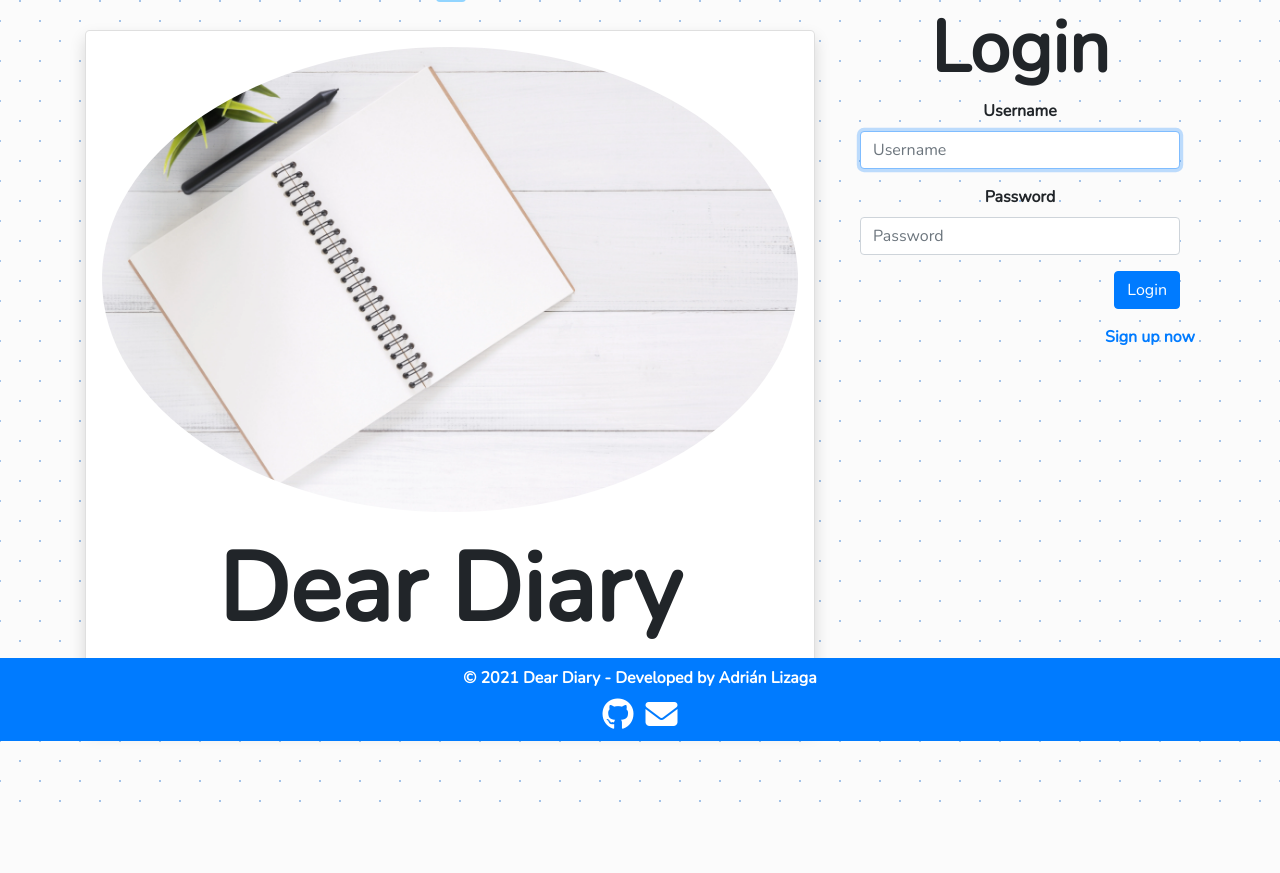
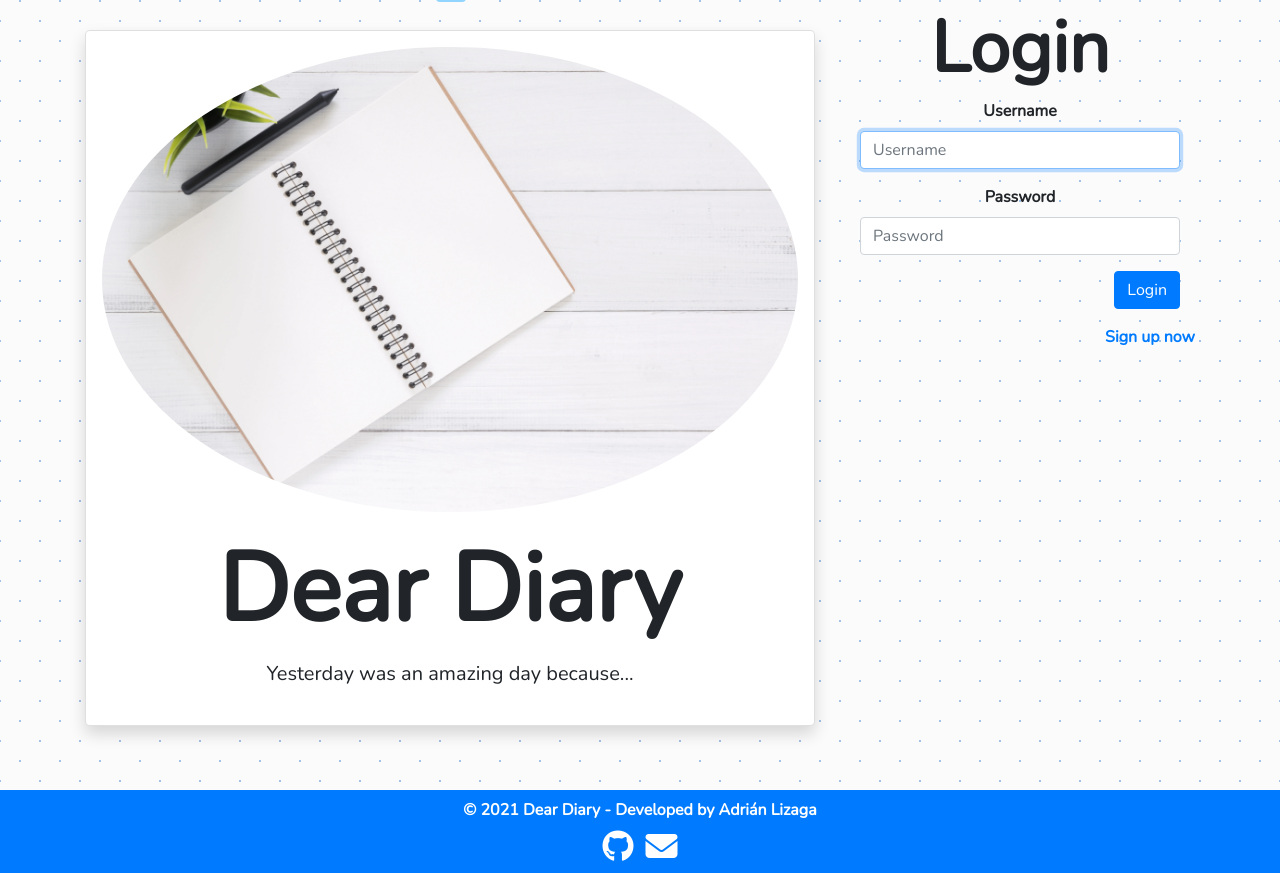
Before and after one commit to adrianliz/dear_diary, a Django app: page /diary/ in a window 1280 px wide. Shown: the part 59-932 px from the top of the page. Before the commit the page ends 861 px from the top, so only its background shows below. Run offline with Django 3.2, Linux system fonts and the light colour scheme; some libraries are stand-ins or nearby versions.

Commit message:
fix: v1.5.1

```diff
--- a/diary/templates/diary/community.html
+++ b/diary/templates/diary/community.html
@@ -18,7 +18,7 @@ Dear Diary - Community
   {% include 'diary/core/search-bar.html' %}
   <div class="card-columns mb-5">
     {% for profile in profiles %}
-    <div class="card shadow p-3 mb-4 rounded-lg" data-aos="zoom-in">
+    <div class="card shadow p-3 mb-5 rounded-lg" data-aos="zoom-in">
       <div class="row">
         <div class="col text-left">
           <span class="badge badge-pill badge-primary">
--- a/diary/templates/diary/core/footer.html
+++ b/diary/templates/diary/core/footer.html
@@ -1,5 +1,4 @@
-<div class="mt-5"></div>
-<footer class="fixed-bottom bg-primary font-weight-bold text-center text-break">
+<footer class="mt-auto bg-primary font-weight-bold text-center text-break">
   <div class="mb-2 text-white">
     <p class="my-2">
       &copy {% now 'Y' %} Dear Diary - Developed by Adrián Lizaga
--- a/diary/templates/diary/core/search-bar.html
+++ b/diary/templates/diary/core/search-bar.html
@@ -1,7 +1,7 @@
 {% load static %}
 
 <div class="row my-3">
-  <div class="col">
+  <div class="col-5">
     <input id="searchBar" class="form-control" type="search" placeholder="Search">
   </div>
   <div class="col">
--- a/diary/templates/diary/landing.html
+++ b/diary/templates/diary/landing.html
@@ -19,7 +19,7 @@ Dear Diary
         </div>
       </div>
 
-      <div class="card shadow p-3 mb-md-3 rounded-lg mx-auto" data-aos="zoom-in">
+      <div class="card shadow p-3 mb-md-5 rounded-lg mx-auto" data-aos="zoom-in">
         <img loading="lazy" src="{% static 'diary/img/diary.webp' %}" class="img-fluid rounded-circle" alt="diary">
         <div class="card-body text-center">
           <h1 class="card-title display-1 font-weight-bold">Dear Diary</h1>
```
Also changed, not shown: README.md.
